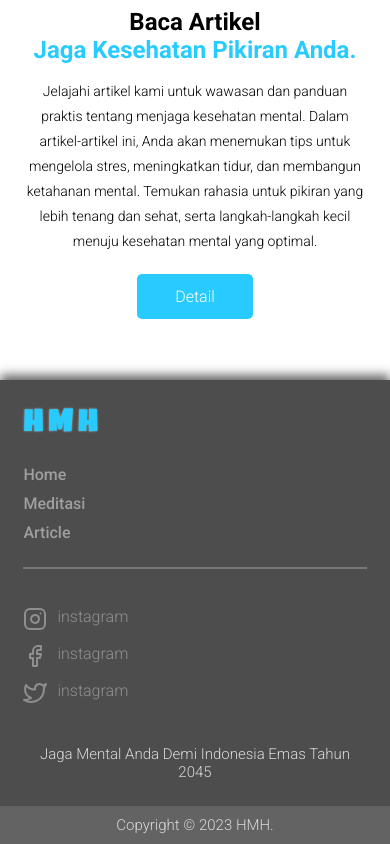
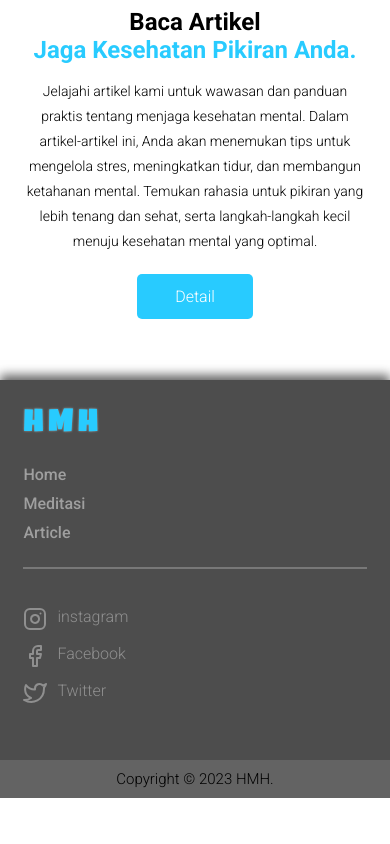
Before and after one commit to kadeksinduarta/kesehatan-mental, a plain HTML site: page index.html in a window 390 px wide. Shown: the part 1270-2114 px from the top of the page. After the commit the page ends 2068 px from the top, so only its background shows below. Drawn offline with nearby package versions, Linux system fonts and the light colour scheme.

Commit message:
menghapus paragraf di footer

```diff
--- a/Style/article.css
+++ b/Style/article.css
@@ -158,12 +158,6 @@ footer .pembungkus-content .footer-title {
   border-bottom: 2px solid #929292;
 }
 
-/* style paragraf di footer */
-footer p {
-  padding: 5px 0;
-  color: #9f9f9f;
-}
-
 /* style pembungkus icon media sosial */
 .sosial-media-footer {
   margin: 30px auto;
@@ -294,12 +288,6 @@ footer .Copyright {
     margin-left: 10px;
   }
 
-  /* style paragraf di footer */
-  footer p {
-    font-size: 15px;
-    text-align: center;
-  }
-
   /* style pembungkus icon media sosial */
   .sosial-media-footer {
     flex-direction: column;
--- a/Style/halaman-article.css
+++ b/Style/halaman-article.css
@@ -127,12 +127,6 @@ footer .pembungkus-content .footer-title {
   border-bottom: 2px solid #929292;
 }
 
-/* style paragraf di footer */
-footer p {
-  padding: 5px 0;
-  color: #9f9f9f;
-}
-
 /* style pembungkus icon media sosial */
 .sosial-media-footer {
   margin: 30px auto;
@@ -255,12 +249,6 @@ footer .Copyright {
     margin-left: 10px;
   }
 
-  /* style paragraf di footer */
-  footer p {
-    font-size: 15px;
-    text-align: center;
-  }
-
   /* style pembungkus icon media sosial */
   .sosial-media-footer {
     flex-direction: column;
--- a/Style/meditasi.css
+++ b/Style/meditasi.css
@@ -188,12 +188,6 @@ footer .pembungkus-content .footer-title {
   border-bottom: 2px solid #929292;
 }
 
-/* style paragraf di footer */
-footer p {
-  padding: 5px 0;
-  color: #9f9f9f;
-}
-
 /* style pembungkus icon media sosial */
 .sosial-media-footer {
   margin: 30px auto;
@@ -324,12 +318,6 @@ footer .Copyright {
     margin-left: 10px;
   }
 
-  /* style paragraf di footer */
-  footer p {
-    font-size: 15px;
-    text-align: center;
-  }
-
   /* style pembungkus icon media sosial */
   .sosial-media-footer {
     flex-direction: column;
--- a/Style/style.css
+++ b/Style/style.css
@@ -268,12 +268,6 @@ footer .footer-link a:hover {
   color: #dcdcdc;
 }
 
-/* style paragraf di footer */
-footer p {
-  padding: 5px 0;
-  color: #d8d8d8;
-}
-
 /* style pembungkus icon media sosial */
 .sosial-media-footer {
   margin: 30px auto;
@@ -491,12 +485,6 @@ footer .Copyright {
     margin-left: 10px;
   }
 
-  /* style paragraf di footer */
-  footer p {
-    font-size: 15px;
-    text-align: center;
-  }
-
   /* style pembungkus icon media sosial */
   .sosial-media-footer {
     flex-direction: column;
--- a/index.html
+++ b/index.html
@@ -134,16 +134,13 @@
           </li>
           <li>
             <i data-feather="facebook"></i>
-            <label>instagram</label>
+            <label>Facebook</label>
           </li>
           <li>
             <i data-feather="twitter"></i>
-            <label>instagram</label>
+            <label>Twitter</label>
           </li>
         </ul>
-
-        <!-- paragraf -->
-        <p>Jaga Mental Anda Demi Indonesia Emas Tahun 2045</p>
       </div>
 
       <!-- paragraf copyright -->
```
Also changed, not shown: Page/article.html (+0 -3 lines), Page/isi-article-1.html (+0 -3 lines), Page/isi-article-2.html (+0 -3 lines), Page/isi-article-3.html (+0 -3 lines), Page/meditasi.html (+0 -3 lines).
